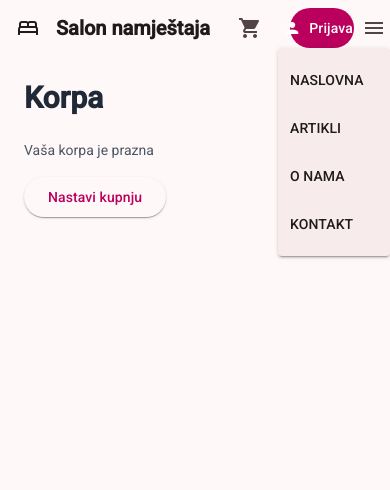
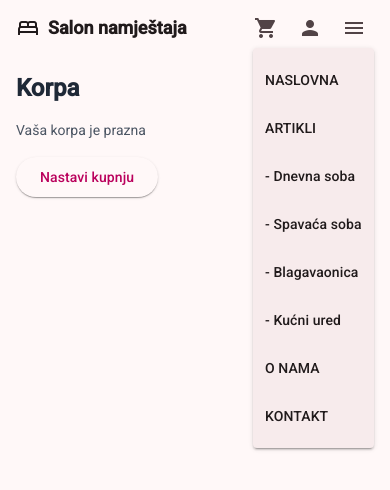
Before and after one commit to mbradaric/zavrsni_rad, an Angular app in the folder frontend/: page /cart in a window 390 px wide. Both pictures are taken after a click on the button "menu". Shown: the top 490 px of the page. Built offline with nearby package versions, Linux system fonts and the light colour scheme.

Commit message:
Fix responsiveness

```diff
--- a/frontend/src/app/pages/articles/articles.html
+++ b/frontend/src/app/pages/articles/articles.html
@@ -1,7 +1,9 @@
 <div class="container mx-auto p-6">
   <h1 class="text-3xl font-bold text-gray-800 mb-6"></h1>
 
-  <div class="grid grid-cols-1 md:grid-cols-2 lg:grid-cols-3 gap-6">
+  <div
+    class="grid grid-cols-1 sm:grid-cols-2 md:grid-cols-2 lg:grid-cols-4 xl:grid-cols-4 gap-6"
+  >
     <div *ngFor="let article of articles">
       <app-article
         [articleId]="article.id"
--- a/frontend/src/app/pages/cart/cart.html
+++ b/frontend/src/app/pages/cart/cart.html
@@ -1,5 +1,7 @@
-<div class="container mx-auto p-6">
-  <h1 class="text-3xl font-bold text-gray-800 mb-6">Korpa</h1>
+<div class="container mx-auto p-4 sm:p-6 max-w-full overflow-x-hidden">
+  <h1 class="text-2xl sm:text-3xl font-bold text-gray-800 mb-4 sm:mb-6">
+    Korpa
+  </h1>
 
   <div *ngIf="cartItems.length === 0" class="text-gray-600">
     Vaša korpa je prazna
@@ -11,39 +13,42 @@
   </div>
 
   <div *ngIf="cartItems.length > 0">
-    <div class="grid grid-cols-1 gap-6 mb-6">
+    <div class="grid grid-cols-1 gap-4 sm:gap-6 mb-4 sm:mb-6">
       <div
         *ngFor="let item of cartItems"
-        class="flex flex-col sm:flex-row items-start sm:items-center gap-4 border p-4 rounded-lg shadow"
+        class="flex flex-col sm:flex-row items-start sm:items-center gap-3 sm:gap-4 border p-3 sm:p-4 rounded-lg shadow"
       >
         <img
           [src]="item.imgSrc"
           [alt]="item.title"
-          class="w-24 h-24 object-cover rounded"
+          class="w-20 h-20 sm:w-24 sm:h-24 object-cover rounded"
         />
 
         <div class="flex-1 w-full">
-          <div class="flex items-start justify-between gap-3">
+          <div class="flex items-start justify-between gap-2 sm:gap-3">
             <div>
-              <h2 class="text-xl font-bold text-gray-800">{{ item.title }}</h2>
-              <p class="text-gray-600">
+              <h2 class="text-lg sm:text-xl font-bold text-gray-800">
+                {{ item.title }}
+              </h2>
+              <p class="text-sm sm:text-base text-gray-600">
                 {{ item.price | number : "1.2-2" }} KM/kom
               </p>
             </div>
           </div>
 
-          <div class="mt-3 flex items-center gap-2">
+          <div class="mt-2 sm:mt-3 flex items-center gap-2">
             <button
               mat-icon-button
               aria-label="Smanji količinu"
               (click)="decreaseQuantity(item)"
+              class="scale-90 sm:scale-100"
             >
               <mat-icon>remove</mat-icon>
             </button>
 
             <input
               type="number"
-              class="w-20 border rounded px-2 py-1 text-center"
+              class="w-16 sm:w-20 border rounded px-2 py-1 text-center text-sm sm:text-base"
               min="1"
               [(ngModel)]="item.quantity"
               (change)="updateQuantity(item.id, item.quantity)"
@@ -53,18 +58,21 @@
               mat-icon-button
               aria-label="Povećaj količinu"
               (click)="increaseQuantity(item)"
+              class="scale-90 sm:scale-100"
             >
               <mat-icon>add</mat-icon>
             </button>
 
-            <span class="ml-3 text-gray-600"
+            <span class="ml-2 sm:ml-3 text-sm sm:text-base text-gray-600"
               >Količina: {{ item.quantity }}</span
             >
           </div>
         </div>
 
-        <div class="sm:ml-auto flex items-center justify-center px-4">
-          <p class="text-xl font-bold text-gray-800">
+        <div
+          class="sm:ml-auto flex items-center justify-between sm:justify-center w-full sm:w-auto px-0 sm:px-4"
+        >
+          <p class="text-lg sm:text-xl font-bold text-gray-800">
             {{ item.price * item.quantity | number : "1.2-2" }} KM
           </p>
           <button
@@ -81,23 +89,35 @@
     </div>
 
     <div
-      class="flex flex-col sm:flex-row items-start sm:items-center justify-between gap-4"
+      class="flex flex-col sm:flex-row items-start sm:items-center justify-between gap-3 sm:gap-4"
     >
-      <div class="text-2xl font-bold text-gray-800">
+      <div class="text-xl sm:text-2xl font-bold text-gray-800">
         Ukupno: {{ getTotalPrice() | number : "1.2-2" }} KM
       </div>
 
-      <div class="flex items-center gap-3">
-        <button mat-stroked-button color="warn" (click)="clearCart()">
+      <div
+        class="flex flex-col sm:flex-row items-stretch sm:items-center gap-2 sm:gap-3 w-full sm:w-auto"
+      >
+        <button
+          mat-stroked-button
+          color="warn"
+          (click)="clearCart()"
+          class="w-full sm:w-auto"
+        >
           Isprazni korpu
         </button>
-        <button mat-raised-button color="primary" (click)="checkout()">
+        <button
+          mat-raised-button
+          color="primary"
+          (click)="checkout()"
+          class="w-full sm:w-auto"
+        >
           Plaćanje
         </button>
       </div>
     </div>
 
-    <div class="mt-6">
+    <div class="mt-4 sm:mt-6">
       <button mat-button routerLink="/">Nastavi kupnju</button>
     </div>
   </div>
--- a/frontend/src/app/shared/components/hero-section/hero-section.html
+++ b/frontend/src/app/shared/components/hero-section/hero-section.html
@@ -1,5 +1,5 @@
 <div
-  class="hero-container flex flex-col items-center justify-center text-center p-0"
+  class="hero-container flex flex-col items-center justify-center text-center p-0 overflow-hidden"
 >
   <img
     src="/images/pocetna.png"
@@ -7,7 +7,7 @@
     class="sofa-image w-full h-auto object-cover"
   />
   <div
-    class="search-container flex items-center bg-gray-100 rounded-full px-4 py-2 my-5 w-full md:w-1/3"
+    class="search-container flex items-center bg-gray-100 rounded-full px-3 sm:px-4 py-2 my-3 sm:my-5 w-[90%] sm:w-[80%] md:w-1/2 lg:w-1/3 mx-4"
   >
     <button mat-icon-button class="flex items-center">
       <mat-icon class="text-gray-500">menu</mat-icon>
@@ -15,7 +15,7 @@
     <input
       type="text"
       placeholder="Pretraži"
-      class="bg-transparent border-none outline-none ml-3 flex-grow text-gray-700 h-7"
+      class="bg-transparent border-none outline-none ml-2 sm:ml-3 flex-grow text-gray-700 h-7 text-sm sm:text-base"
     />
     <button mat-icon-button class="flex items-center">
       <mat-icon class="text-gray-500">search</mat-icon>
--- a/frontend/src/app/shared/components/navbar/navbar.html
+++ b/frontend/src/app/shared/components/navbar/navbar.html
@@ -1,7 +1,10 @@
-<mat-toolbar color="primary" class="relative flex justify-between items-center">
-  <div class="flex items-center space-x-4">
+<mat-toolbar
+  color="primary"
+  class="relative flex justify-between items-center px-2 sm:px-4"
+>
+  <div class="flex items-center space-x-2 sm:space-x-4">
     <mat-icon>bed</mat-icon>
-    <span class="text-xl font-semibold">Salon namještaja</span>
+    <span class="text-lg sm:text-xl font-semibold">Salon namještaja</span>
   </div>
 
   <div class="hidden md:flex space-x-4 flex-grow justify-center">
@@ -26,40 +29,83 @@
     <button mat-button routerLink="/contact">KONTAKT</button>
   </div>
 
-  <div class="flex items-center space-x-2 px-5">
+  <div class="flex items-center space-x-1 sm:space-x-2">
     <button mat-icon-button routerLink="/cart">
       <mat-icon>shopping_cart</mat-icon>
     </button>
-  </div>
-
-  <ng-container class="ml-auto" *ngIf="!isLoggedIn; else loggedInTemplate">
-    <button mat-flat-button routerLink="/login" class="text-white">
+    <ng-container *ngIf="!isLoggedIn; else loggedInTemplate">
+      <button
+        mat-icon-button
+        routerLink="/login"
+        class="mobile-only"
+        aria-label="Prijava"
+      >
+        <mat-icon>person</mat-icon>
+      </button>
+      <button
+        mat-flat-button
+        routerLink="/login"
+        class="desktop-only text-white"
+        aria-label="Prijava"
+      >
         <mat-icon>person</mat-icon>
         Prijava
       </button>
     </ng-container>
 
     <ng-template #loggedInTemplate>
-    <button mat-button [matMenuTriggerFor]="userMenu">
+      <button
+        mat-icon-button
+        [matMenuTriggerFor]="userMenu"
+        class="mobile-only"
+        aria-label="Korisnički izbornik"
+      >
+        <mat-icon>person</mat-icon>
+      </button>
+
+      <button
+        mat-button
+        [matMenuTriggerFor]="userMenu"
+        class="desktop-only gap-2"
+        aria-label="Korisnički izbornik"
+      >
         <mat-icon>person</mat-icon>
         {{ user?.first_name }} {{ user?.last_name }}
       </button>
       <mat-menu #userMenu="matMenu">
-      <button mat-menu-item routerLink="/admin/articles" *ngIf="user?.is_admin">
+        <button
+          mat-menu-item
+          routerLink="/admin/articles"
+          *ngIf="user?.is_admin"
+        >
           Upravljanje
         </button>
         <button mat-menu-item (click)="logout()">Odjava</button>
       </mat-menu>
     </ng-template>
 
-  <!-- Ikona za mobilni meni -->
-  <div class="md:hidden">
-    <button mat-icon-button [matMenuTriggerFor]="menu">
-      <mat-icon>menu</mat-icon>
+    <button
+      mat-icon-button
+      [matMenuTriggerFor]="mobileMenu"
+      class="mobile-only ml-1"
+      aria-label="Glavni izbornik"
+    >
+      <mat-icon>menu</mat-icon></button
+    ><mat-menu #mobileMenu="matMenu">
+      <button mat-menu-item routerLink="/">NASLOVNA</button>
+      <button mat-menu-item [routerLink]="['/articles']">ARTIKLI</button>
+      <button mat-menu-item [routerLink]="['/articles', 1]">
+        - Dnevna soba
       </button>
-    <mat-menu #menu="matMenu">
-      <button mat-menu-item routerLink="/">NASLOVNA</button>
-      <button mat-menu-item routerLink="/articles">ARTIKLI</button>
+      <button mat-menu-item [routerLink]="['/articles', 2]">
+        - Spavaća soba
+      </button>
+      <button mat-menu-item [routerLink]="['/articles', 3]">
+        - Blagavaonica
+      </button>
+      <button mat-menu-item [routerLink]="['/articles', 4]">
+        - Kućni ured
+      </button>
       <button mat-menu-item routerLink="/about">O NAMA</button>
       <button mat-menu-item routerLink="/contact">KONTAKT</button>
     </mat-menu>
--- a/frontend/src/styles.scss
+++ b/frontend/src/styles.scss
@@ -41,8 +41,38 @@ body {
 html,
 body {
   height: 100%;
+  overflow-x: hidden;
+  max-width: 100vw;
 }
 body {
   margin: 0;
   font-family: Roboto, "Helvetica Neue", sans-serif;
 }
+
+* {
+  box-sizing: border-box;
+}
+
+mat-toolbar {
+  overflow-x: hidden;
+}
+
+.mobile-only {
+  display: inline-flex !important;
+  align-items: center;
+}
+
+.desktop-only {
+  display: none !important;
+  align-items: center;
+}
+
+@media (min-width: 768px) {
+  .mobile-only {
+    display: none !important;
+  }
+
+  .desktop-only {
+    display: inline-flex !important;
+  }
+}
```
Lines whose indentation alone changed are shown as unchanged.
